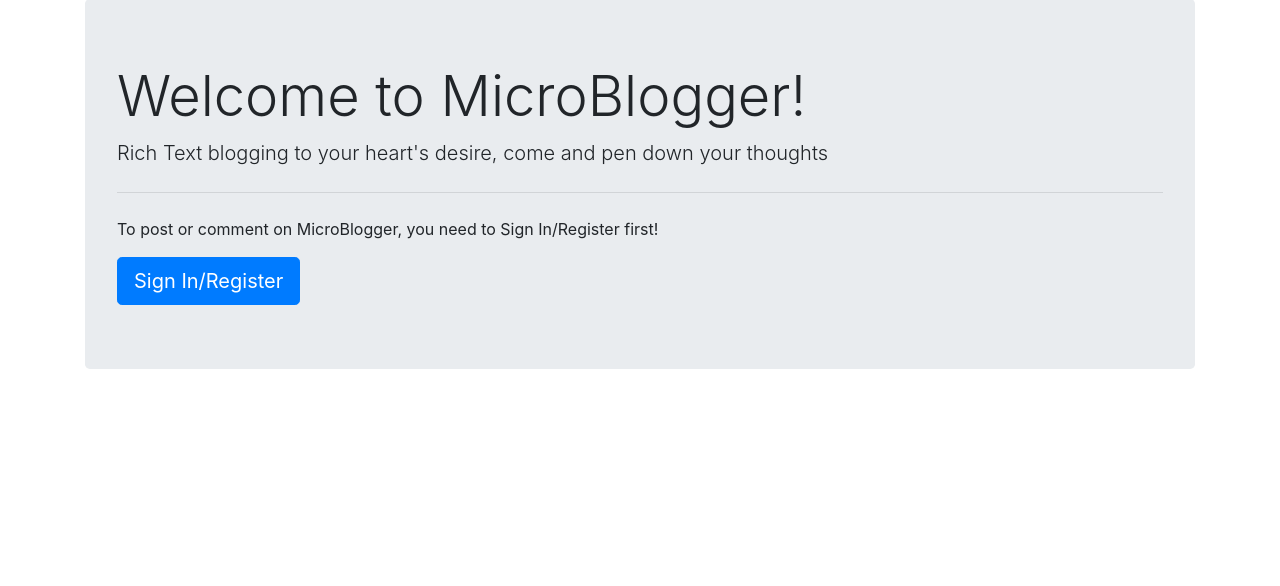
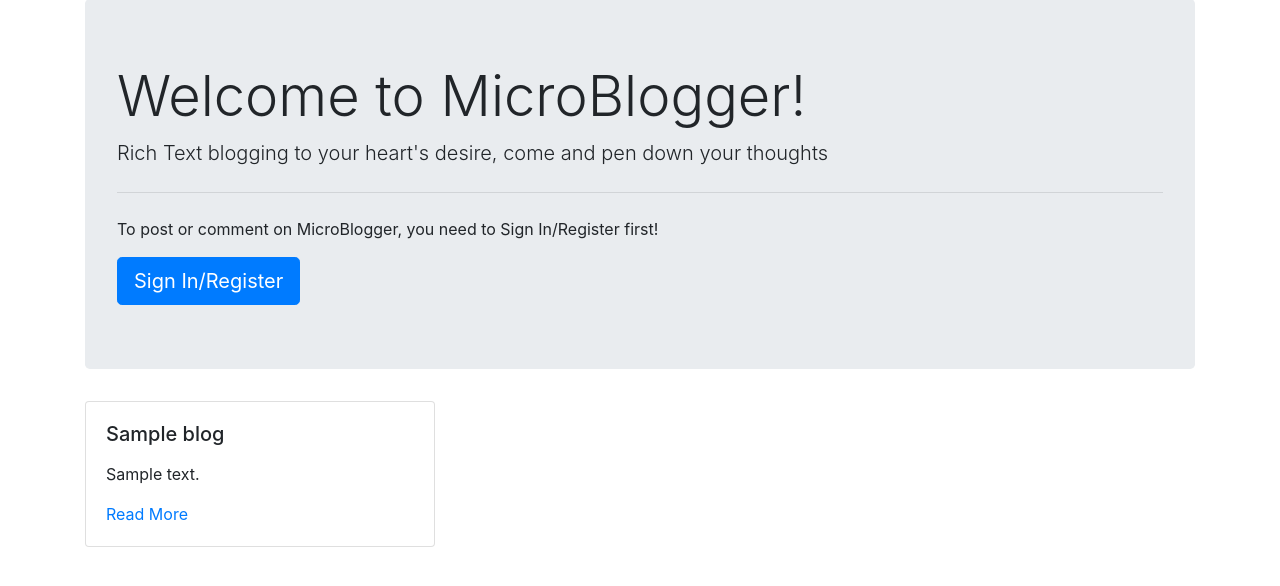
Before and after one commit to Akshay0724/micro-blogger, a Django app: template blogs/templates/blogs/index.html in a window 1280 px wide. Shown: the part 81-667 px from the top of the page. Run offline with Django 3.2, Linux system fonts and the light colour scheme; the template is opened without the code that fills it: most values are stand-ins (such as "Sample title", 1, 10 or a date in 2020); data that the repository does not hold is empty; some libraries are stand-ins or nearby versions.

Commit message:
feat: Add Blogs on Home Page (#3)

```diff
--- a/blogs/templates/blogs/index.html
+++ b/blogs/templates/blogs/index.html
@@ -12,5 +12,19 @@
           <a class="btn btn-primary btn-lg" href="#" role="button">Sign In/Register</a>
           {% endif %}
         </div>
+
+        <div class="row">
+            {% for blog in blogs %}
+                <div class="col-md-6 col-lg-4">
+                    <div class="card">
+                        <div class="card-body">
+                            <h5 class="card-title">{{ blog.title }}</h5>
+                            <p class="card-text">{{ blog.content|safe|truncatewords:"20"|linebreaks }}</p>
+                            <a href="#" class="card-link">Read More</a>
+                        </div>
+                    </div>
+                </div>
+            {% endfor %}
+        </div>
     </div>
 {% endblock %}
--- a/blogs/views.py
+++ b/blogs/views.py
@@ -1,5 +1,7 @@
 from django.http import HttpResponse
 from django.shortcuts import render
+from . import models
 
 def index(request):
-	return render(request, 'blogs/index.html')
+	blogs = models.Blog.objects.all()
+	return render(request, 'blogs/index.html', {'blogs': blogs})
```
